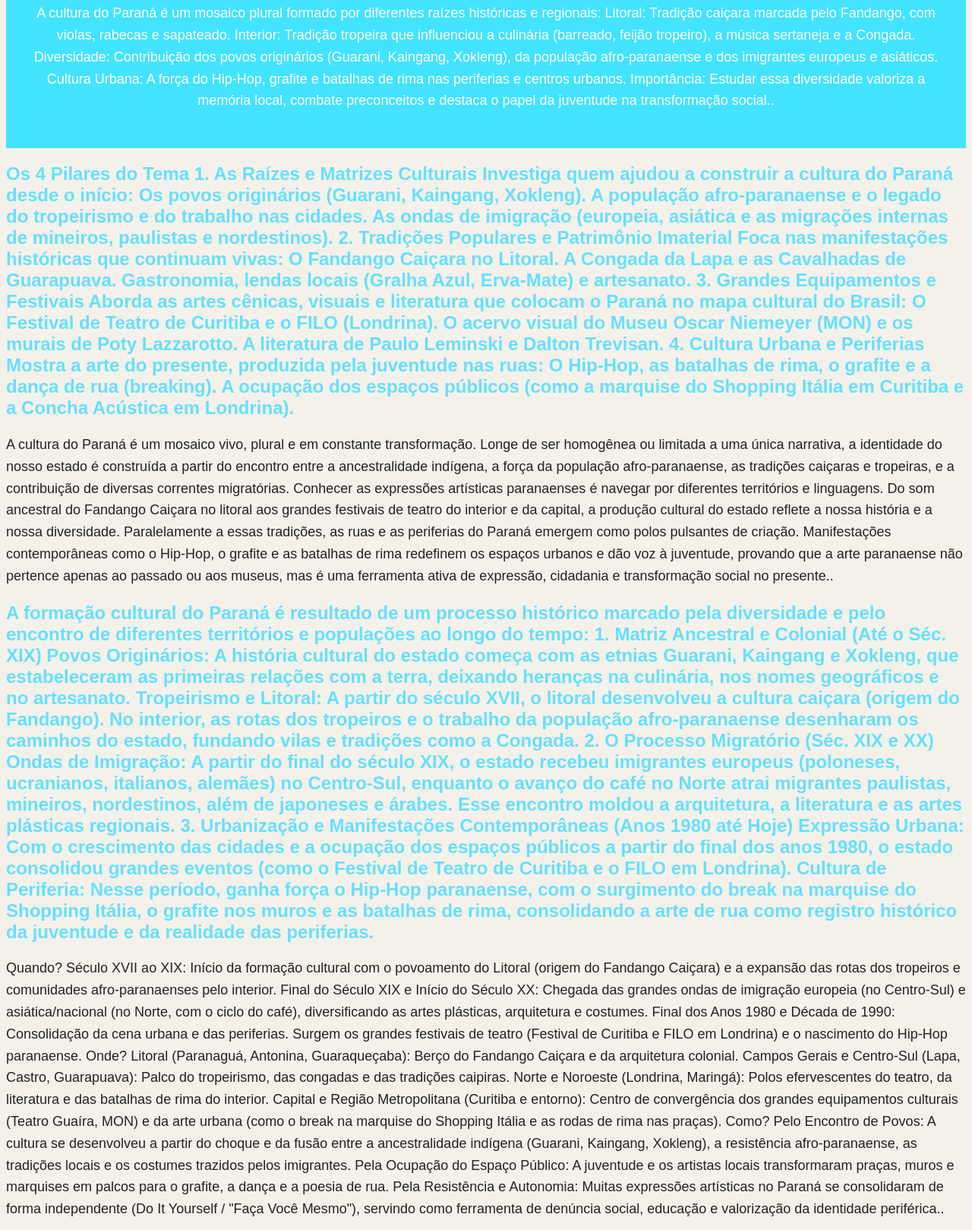
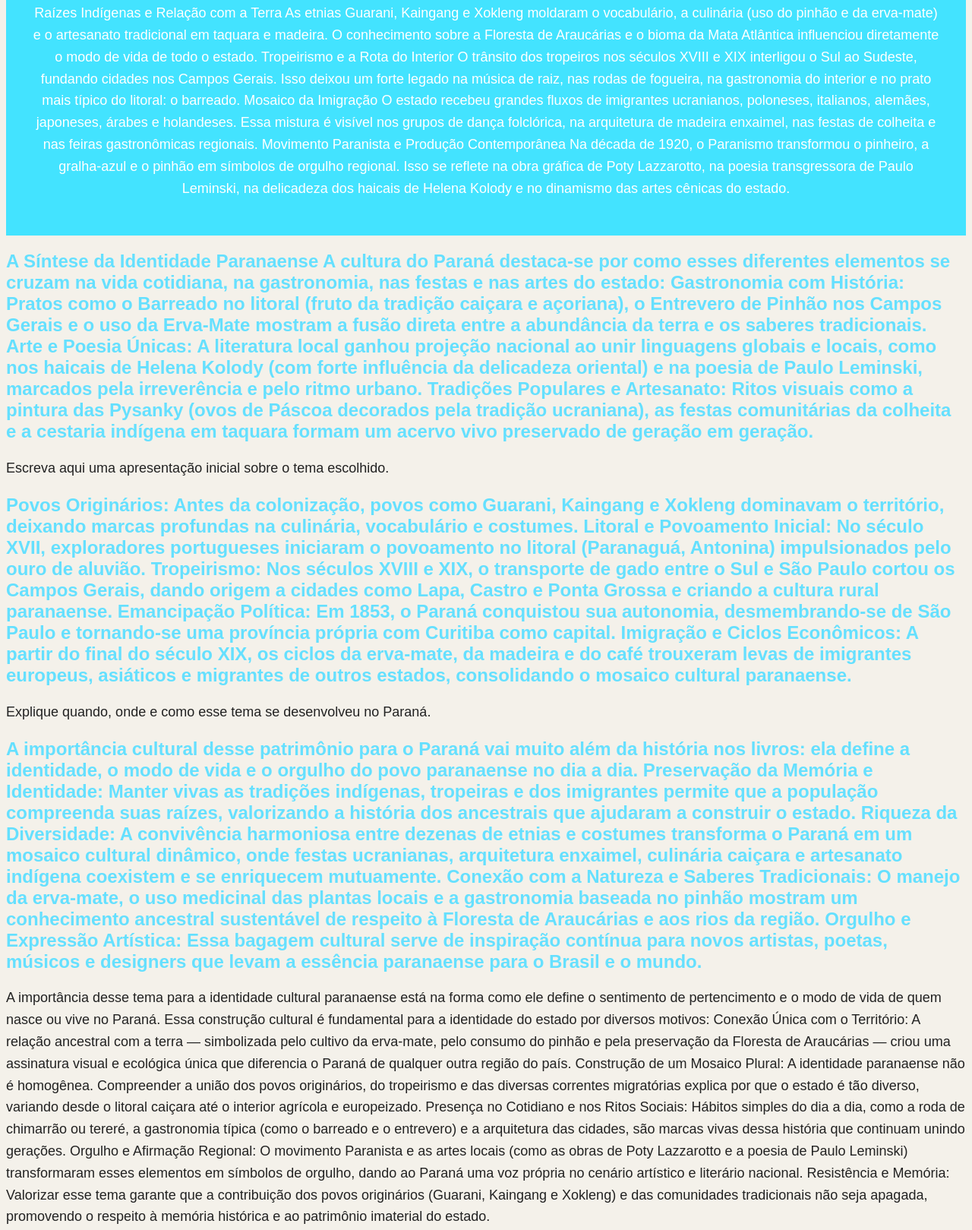
Before and after one commit to nycolascyriacosantos-eng/arte.paranaense, a plain HTML site: page index.html in a window 1280 px wide. Shown: the part 125-1744 px from the top of the page at 76% size. Drawn offline with Linux system fonts and the light colour scheme.

Commit message:
atualizado...

```diff
--- a/index.html
+++ b/index.html
@@ -4,176 +4,122 @@
 <head>
     <meta charset="UTF-8">
     <meta name="viewport" content="width=device-width, initial-scale=1.0">
-    <title>Arte do Paraná</title>
+    <title></title>
     <link rel="stylesheet" href="style.css">
 </head>
 
 <body>
     <header>
-        <h1>Hip-hop no Paraná</h1>
-        <p>  A cultura do Paraná é um mosaico plural formado por diferentes raízes históricas e regionais:
+        <h1>A Erva-Mate e os Povos Indígenas</h1>
+        <p>
+            Raízes Indígenas e Relação com a Terra
+            As etnias Guarani, Kaingang e Xokleng moldaram o vocabulário, a culinária (uso do pinhão e da erva-mate) e o
+            artesanato tradicional em taquara e madeira. O conhecimento sobre a Floresta de Araucárias e o bioma da Mata
+            Atlântica influenciou diretamente o modo de vida de todo o estado.
 
-            Litoral: Tradição caiçara marcada pelo Fandango, com violas, rabecas e sapateado.
+            Tropeirismo e a Rota do Interior
+            O trânsito dos tropeiros nos séculos XVIII e XIX interligou o Sul ao Sudeste, fundando cidades nos Campos
+            Gerais. Isso deixou um forte legado na música de raiz, nas rodas de fogueira, na gastronomia do interior e
+            no prato mais típico do litoral: o barreado.
 
-            Interior: Tradição tropeira que influenciou a culinária (barreado, feijão tropeiro), a música sertaneja e a
-            Congada.
+            Mosaico da Imigração
+            O estado recebeu grandes fluxos de imigrantes ucranianos, poloneses, italianos, alemães, japoneses, árabes e
+            holandeses. Essa mistura é visível nos grupos de dança folclórica, na arquitetura de madeira enxaimel, nas
+            festas de colheita e nas feiras gastronômicas regionais.
 
-            Diversidade: Contribuição dos povos originários (Guarani, Kaingang, Xokleng), da população afro-paranaense e
-            dos imigrantes europeus e asiáticos.
-
-            Cultura Urbana: A força do Hip-Hop, grafite e batalhas de rima nas periferias e centros urbanos.
-
-            Importância: Estudar essa diversidade valoriza a memória local, combate preconceitos e destaca o papel da
-            juventude na transformação social..</p>
+            Movimento Paranista e Produção Contemporânea
+            Na década de 1920, o Paranismo transformou o pinheiro, a gralha-azul e o pinhão em símbolos de orgulho
+            regional. Isso se reflete na obra gráfica de Poty Lazzarotto, na poesia transgressora de Paulo Leminski, na
+            delicadeza dos haicais de Helena Kolody e no dinamismo das artes cênicas do estado.
+        <p>
     </header>
 
     <main>
         <section>
-            <h2> Os 4 Pilares do Tema
-                    1. As Raízes e Matrizes Culturais
-                Investiga quem ajudou a construir a cultura do Paraná desde o início:
+            <h2>A Síntese da Identidade Paranaense
+                A cultura do Paraná destaca-se por como esses diferentes elementos se cruzam na vida cotidiana, na
+                gastronomia, nas festas e nas artes do estado:
 
-                Os povos originários (Guarani, Kaingang, Xokleng).
+                Gastronomia com História: Pratos como o Barreado no litoral (fruto da tradição caiçara e açoriana), o
+                Entrevero de Pinhão nos Campos Gerais e o uso da Erva-Mate mostram a fusão direta entre a abundância da
+                terra e os saberes tradicionais.
 
-                A população afro-paranaense e o legado do tropeirismo e do trabalho nas cidades.
+                Arte e Poesia Únicas: A literatura local ganhou projeção nacional ao unir linguagens globais e locais,
+                como nos haicais de Helena Kolody (com forte influência da delicadeza oriental) e na poesia de Paulo
+                Leminski, marcados pela irreverência e pelo ritmo urbano.
 
-                As ondas de imigração (europeia, asiática e as migrações internas de mineiros, paulistas e nordestinos).
-
-                    2. Tradições Populares e Patrimônio Imaterial
-                Foca nas manifestações históricas que continuam vivas:
-
-                O Fandango Caiçara no Litoral.
-
-                A Congada da Lapa e as Cavalhadas de Guarapuava.
-
-                Gastronomia, lendas locais (Gralha Azul, Erva-Mate) e artesanato.
-
-                    3. Grandes Equipamentos e Festivais
-                Aborda as artes cênicas, visuais e literatura que colocam o Paraná no mapa cultural do Brasil:
-
-                O Festival de Teatro de Curitiba e o FILO (Londrina).
-
-                O acervo visual do Museu Oscar Niemeyer (MON) e os murais de Poty Lazzarotto.
-
-                A literatura de Paulo Leminski e Dalton Trevisan.
-
-                    4. Cultura Urbana e Periferias
-                Mostra a arte do presente, produzida pela juventude nas ruas:
-
-                O Hip-Hop, as batalhas de rima, o grafite e a dança de rua (breaking).
-
-                A ocupação dos espaços públicos (como a marquise do Shopping Itália em Curitiba e a Concha Acústica em
-                Londrina).</h2>
-            <p>      A cultura do Paraná é um mosaico vivo, plural e em constante transformação. Longe de ser homogênea ou
-                limitada a uma única narrativa, a identidade do nosso estado é construída a partir do encontro entre a
-                ancestralidade indígena, a força da população afro-paranaense, as tradições caiçaras e tropeiras, e a
-                contribuição de diversas correntes migratórias.
-
-                Conhecer as expressões artísticas paranaenses é navegar por diferentes territórios e linguagens. Do som
-                ancestral do Fandango Caiçara no litoral aos grandes festivais de teatro do interior e da capital, a
-                produção cultural do estado reflete a nossa história e a nossa diversidade.
-
-                Paralelamente a essas tradições, as ruas e as periferias do Paraná emergem como polos pulsantes de
-                criação. Manifestações contemporâneas como o Hip-Hop, o grafite e as batalhas de rima redefinem os
-                espaços urbanos e dão voz à juventude, provando que a arte paranaense não pertence apenas ao passado ou
-                aos museus, mas é uma ferramenta ativa de expressão, cidadania e transformação social no presente..</p>
+                Tradições Populares e Artesanato: Ritos visuais como a pintura das Pysanky (ovos de Páscoa decorados
+                pela tradição ucraniana), as festas comunitárias da colheita e a cestaria indígena em taquara formam um
+                acervo vivo preservado de geração em geração.</h2>
+            <p>Escreva aqui uma apresentação inicial sobre o tema escolhido.</p>
         </section>
 
         <section>
-            <h2>     A formação cultural do Paraná é resultado de um processo histórico marcado pela diversidade e pelo
-                encontro de diferentes territórios e populações ao longo do tempo:
+            <h2> Povos Originários: Antes da colonização, povos como Guarani, Kaingang e Xokleng dominavam o território,
+                deixando marcas profundas na culinária, vocabulário e costumes.
 
-                     1. Matriz Ancestral e Colonial (Até o Séc. XIX)
-                Povos Originários: A história cultural do estado começa com as etnias Guarani, Kaingang e Xokleng, que
-                estabeleceram as primeiras relações com a terra, deixando heranças na culinária, nos nomes geográficos e
-                no artesanato.
+                Litoral e Povoamento Inicial: No século XVII, exploradores portugueses iniciaram o povoamento no litoral
+                (Paranaguá, Antonina) impulsionados pelo ouro de aluvião.
 
-                Tropeirismo e Litoral: A partir do século XVII, o litoral desenvolveu a cultura caiçara (origem do
-                Fandango). No interior, as rotas dos tropeiros e o trabalho da população afro-paranaense desenharam os
-                caminhos do estado, fundando vilas e tradições como a Congada.
+                Tropeirismo: Nos séculos XVIII e XIX, o transporte de gado entre o Sul e São Paulo cortou os Campos
+                Gerais, dando origem a cidades como Lapa, Castro e Ponta Grossa e criando a cultura rural paranaense.
 
-                      2. O Processo Migratório (Séc. XIX e XX)
-                Ondas de Imigração: A partir do final do século XIX, o estado recebeu imigrantes europeus (poloneses,
-                ucranianos, italianos, alemães) no Centro-Sul, enquanto o avanço do café no Norte atrai migrantes
-                paulistas, mineiros, nordestinos, além de japoneses e árabes. Esse encontro moldou a arquitetura, a
-                literatura e as artes plásticas regionais.
+                Emancipação Política: Em 1853, o Paraná conquistou sua autonomia, desmembrando-se de São Paulo e
+                tornando-se uma província própria com Curitiba como capital.
 
-                      3. Urbanização e Manifestações Contemporâneas (Anos 1980 até Hoje)
-                Expressão Urbana: Com o crescimento das cidades e a ocupação dos espaços públicos a partir do final dos
-                anos 1980, o estado consolidou grandes eventos (como o Festival de Teatro de Curitiba e o FILO em
-                Londrina).
-
-                       Cultura de Periferia: Nesse período, ganha força o Hip-Hop paranaense, com o surgimento do break na
-                marquise do Shopping Itália, o grafite nos muros e as batalhas de rima, consolidando a arte de rua como
-                registro histórico da juventude e da realidade das periferias.</h2>
-            <p>    Quando?
-                      Século XVII ao XIX: Início da formação cultural com o povoamento do Litoral (origem do Fandango Caiçara)
-                e a expansão das rotas dos tropeiros e comunidades afro-paranaenses pelo interior.
-
-                     Final do Século XIX e Início do Século XX: Chegada das grandes ondas de imigração europeia (no
-                Centro-Sul) e asiática/nacional (no Norte, com o ciclo do café), diversificando as artes plásticas,
-                arquitetura e costumes.
-
-                      Final dos Anos 1980 e Década de 1990: Consolidação da cena urbana e das periferias. Surgem os grandes
-                festivais de teatro (Festival de Curitiba e FILO em Londrina) e o nascimento do Hip-Hop paranaense.
-
-                 Onde?
-                    Litoral (Paranaguá, Antonina, Guaraqueçaba): Berço do Fandango Caiçara e da arquitetura colonial.
-
-                      Campos Gerais e Centro-Sul (Lapa, Castro, Guarapuava): Palco do tropeirismo, das congadas e das
-                tradições caipiras.
-
-                       Norte e Noroeste (Londrina, Maringá): Polos efervescentes do teatro, da literatura e das batalhas de
-                rima do interior.
-
-                       Capital e Região Metropolitana (Curitiba e entorno): Centro de convergência dos grandes equipamentos
-                culturais (Teatro Guaíra, MON) e da arte urbana (como o break na marquise do Shopping Itália e as rodas
-                de rima nas praças).
-
-                 Como?
-                Pelo Encontro de Povos: A cultura se desenvolveu a partir do choque e da fusão entre a ancestralidade
-                indígena (Guarani, Kaingang, Xokleng), a resistência afro-paranaense, as tradições locais e os costumes
-                trazidos pelos imigrantes.
-
-                       Pela Ocupação do Espaço Público: A juventude e os artistas locais transformaram praças, muros e
-                marquises em palcos para o grafite, a dança e a poesia de rua.
-
-                       Pela Resistência e Autonomia: Muitas expressões artísticas no Paraná se consolidaram de forma
-                independente (Do It Yourself / "Faça Você Mesmo"), servindo como ferramenta de denúncia social, educação
-                e valorização da identidade periférica..</p>
+                Imigração e Ciclos Econômicos: A partir do final do século XIX, os ciclos da erva-mate, da madeira e do
+                café trouxeram levas de imigrantes europeus, asiáticos e migrantes de outros estados, consolidando o
+                mosaico cultural paranaense. </h2>
+            <p>Explique quando, onde e como esse tema se desenvolveu no Paraná.</p>
         </section>
 
         <section>
-            <h2>         A importância cultural das expressões artísticas e da cultura urbana no Paraná manifesta-se em três
-                pilares fundamentais:
+            <h2>A importância cultural desse patrimônio para o Paraná vai muito além da história nos livros: ela define
+                a identidade, o modo de vida e o orgulho do povo paranaense no dia a dia.
 
-                   1. Construção e Resgate da Identidade Paranaense
-                Reconhecimento da Pluralidade: Contrapõe a visão simplista de uma identidade única, mostrando que o
-                estado é moldado pela união de matrizes indígenas, afro-paranaenses, caiçaras, tropeiras e imigrantes.
+                Preservação da Memória e Identidade: Manter vivas as tradições indígenas, tropeiras e dos imigrantes
+                permite que a população compreenda suas raízes, valorizando a história dos ancestrais que ajudaram a
+                construir o estado.
 
-                Memória Viva: Preserva saberes e tradições ancestrais — como o Fandango e a Congada —, garantindo a
-                transmissão do patrimônio imaterial para as futuras gerações.
+                Riqueza da Diversidade: A convivência harmoniosa entre dezenas de etnias e costumes transforma o Paraná
+                em um mosaico cultural dinâmico, onde festas ucranianas, arquitetura enxaimel, culinária caiçara e
+                artesanato indígena coexistem e se enriquecem mutuamente.
 
-                    2. Inclusão Social e Pertencimento
-                Voz para as Periferias: Manifestações como o Hip-Hop, o grafite e as batalhas de rima dão visibilidade a
-                jovens periféricos, permitindo que narrem as suas próprias vivências, dores e conquistas.
+                Conexão com a Natureza e Saberes Tradicionais: O manejo da erva-mate, o uso medicinal das plantas locais
+                e a gastronomia baseada no pinhão mostram um conhecimento ancestral sustentável de respeito à Floresta
+                de Araucárias e aos rios da região.
 
-                     Ferramenta Educacional: A arte urbana e as oficinas comunitárias atuam como alternativas de
-                transformação social, afastando jovens da vulnerabilidade e criando oportunidades profissionais e
-                artísticas.
+                Orgulho e Expressão Artística: Essa bagagem cultural serve de inspiração contínua para novos artistas,
+                poetas, músicos e designers que levam a essência paranaense para o Brasil e o mundo.</h2>
+            <p> A importância desse tema para a identidade cultural paranaense está na forma como ele define o
+                sentimento de pertencimento e o modo de vida de quem nasce ou vive no Paraná.
 
-                      3. Democratização do Espaço Público
-                A Rua como Palco: Transforma praças, marquises e muros em centros culturais abertos, tornando o acesso à
-                arte gratuito, inclusivo e sem barreiras sociais.
+                Essa construção cultural é fundamental para a identidade do estado por diversos motivos:
 
-                      Cidadania e Ocupação: Estimula o sentimento de posse e cuidado com a cidade, transformando espaços de
-                passagem em locais de convivência, respeito e expressão criativa.</h2>
-            <p>Explique a importância desse tema para a identidade cultural paranaense.</p>
+                Conexão Única com o Território: A relação ancestral com a terra — simbolizada pelo cultivo da erva-mate,
+                pelo consumo do pinhão e pela preservação da Floresta de Araucárias — criou uma assinatura visual e
+                ecológica única que diferencia o Paraná de qualquer outra região do país.
+
+                Construção de um Mosaico Plural: A identidade paranaense não é homogênea. Compreender a união dos povos
+                originários, do tropeirismo e das diversas correntes migratórias explica por que o estado é tão diverso,
+                variando desde o litoral caiçara até o interior agrícola e europeizado.
+
+                Presença no Cotidiano e nos Ritos Sociais: Hábitos simples do dia a dia, como a roda de chimarrão ou
+                tereré, a gastronomia típica (como o barreado e o entrevero) e a arquitetura das cidades, são marcas
+                vivas dessa história que continuam unindo gerações.
+
+                Orgulho e Afirmação Regional: O movimento Paranista e as artes locais (como as obras de Poty Lazzarotto
+                e a poesia de Paulo Leminski) transformaram esses elementos em símbolos de orgulho, dando ao Paraná uma
+                voz própria no cenário artístico e literário nacional.
+
+                Resistência e Memória: Valorizar esse tema garante que a contribuição dos povos originários (Guarani,
+                Kaingang e Xokleng) e das comunidades tradicionais não seja apagada, promovendo o respeito à memória
+                histórica e ao patrimônio imaterial do estado.</p>
         </section>
     </main>
 
     <footer>
-        <p>Site desenvolvido por: Nycolas Breno Cy. dos Santos</p>
+        <p>Site desenvolvido por: Nycolas Cy. Dos Santos</p>
     </footer>
 </body>
 
```
